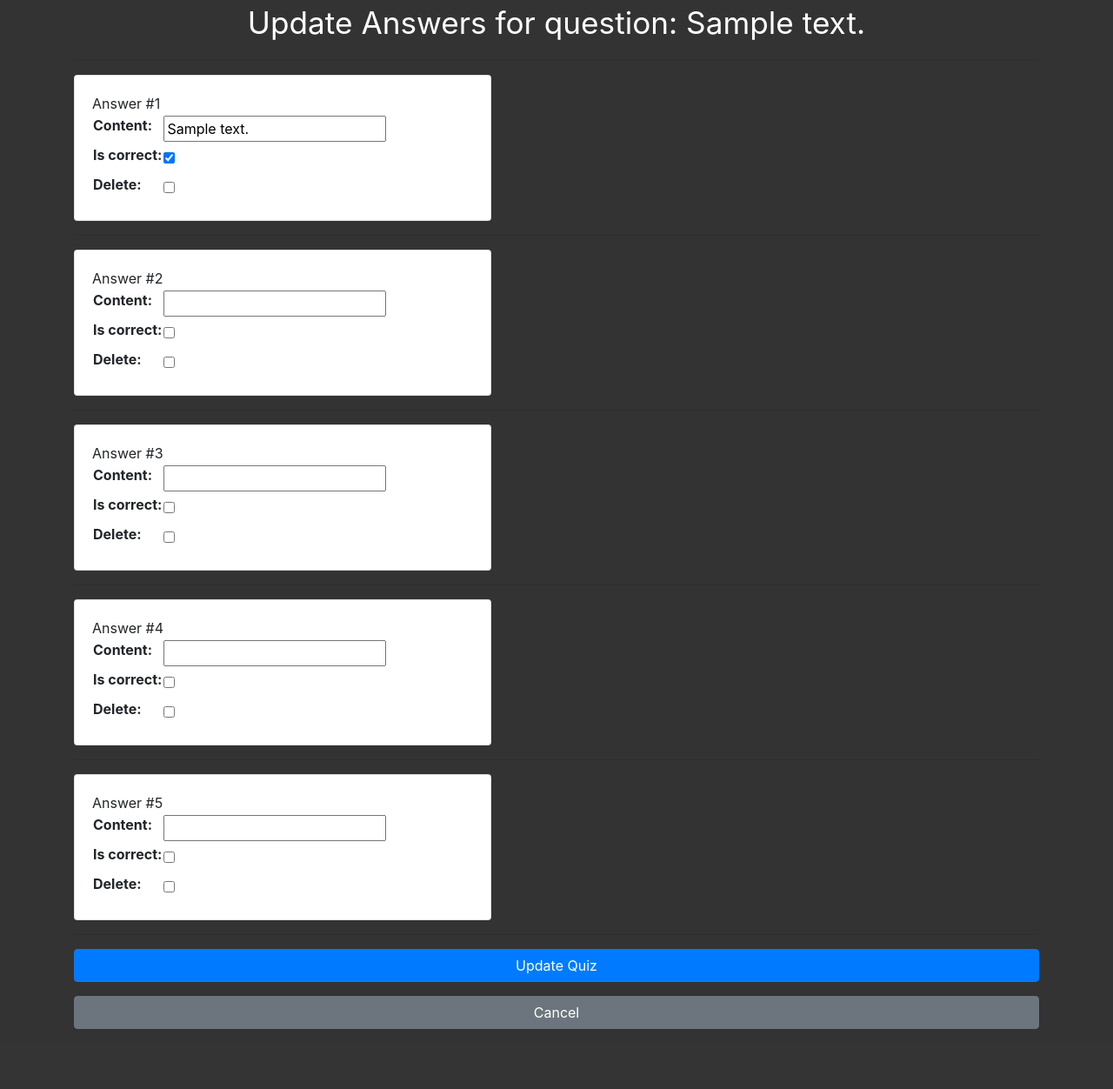
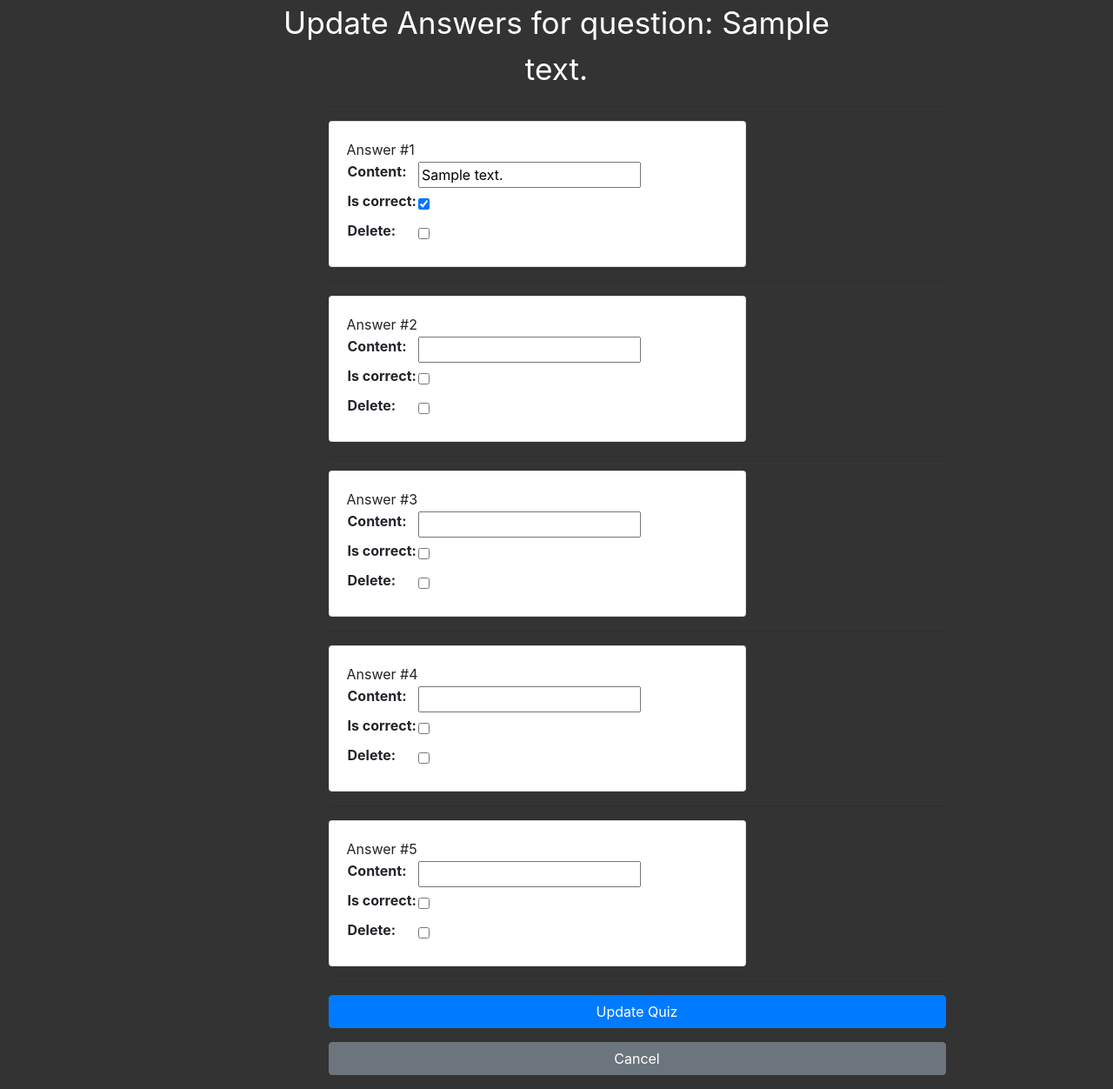
Before and after one commit to Camillus83/QuizApp, a Django app: page /quiz/edit/answer/00000000-0000-0000-0000-000000000001 in a window 1280 px wide. Shown: the part 56-1308 px from the top of the page at 87% size. Before the commit the page ends 1239 px from the top, so only its background shows below. Run offline with Django 4.2, Linux system fonts and the light colour scheme; a user stored in the database is signed in; tables that the repository leaves empty hold one stand-in row (values such as "Sample post"); parts of the project's set-up code (start-up, migrations or seed data) failed here and were passed over; some libraries are stand-ins or nearby versions.

Commit message:
fixing templates for attemps, question edit, quiz detail and answers edit, fixing view for attempt list

```diff
--- a/quiz/views.py
+++ b/quiz/views.py
@@ -63,6 +63,8 @@ class MyAttemptsListView(LoginRequiredMixin, ListView):
     model = Attempt
     template_name = "quiz/attempts_list.html"
     login_url = "account_login"
+    ordering = ["-attempt_date"]
+    paginate_by = 10
 
     def myattempts_queryset(self):
         query = self.request.GET.get("q")
--- a/templates/quiz/question_answer_edit.html
+++ b/templates/quiz/question_answer_edit.html
@@ -3,11 +3,16 @@
 {% block title %}Quiz List | QuizApp{% endblock title %}
 
 {% block content %}
-
+<div class="container">
+    <div class="row">
+        <div class="col-md-8 offset-md-2">
             <div class="question_answer_edit_header">
                 <h>Update Answers for question: {{question.content}}</h>
             </div>
-
+        </div>
+    </div>
+    <div class="row">
+        <div class="col-md-8 offset-md-3">
             <div class="question_answer_edit">
                 <form action="" method="post" enctype="multipart/form-data">
 
@@ -42,11 +47,14 @@
 
                     <hr>
                     <p>
-            <button type="submit" value="Update quiz" class="btn btn-primary w-100 mb-3">Update Quiz</button>
+                        <button type="submit" value="Update quiz" class="btn btn-primary w-100 mb-3">Update
+                            Quiz</button>
                         <a href="{{ view.get_success_url }}" role="button" class="btn btn-secondary w-100">Cancel</a>
                     </p>
 
                 </form>
             </div>
-
+        </div>
+    </div>
+</div>
 {% endblock content %}
--- a/templates/quiz/quiz_questions_edit.html
+++ b/templates/quiz/quiz_questions_edit.html
@@ -5,14 +5,14 @@
 {% block content %}
 <div class="container-fluid">
     <div class="row">
-        <div class="col-md-8 offset-md-2">
+        <div class="col-md-8 offset-md-3">
             <div class="quiz_edit_header">
                 <h> Update Questions for {{quiz.title}}</h>
             </div>
         </div>
     </div>
     <div class="row">
-        <div class="col-md-8 offset-md-2">
+        <div class="col-md-8 offset-md-3">
             <div class="quiz_edit">
                 <form action="" method="post" enctype="multipart/form-data">
                     {% csrf_token %}
```
Also changed, not shown: templates/quiz/attempts_list.html (+16 -0 lines), templates/quiz/quiz_detail.html (+7 -2 lines). Lines whose indentation alone changed are shown as unchanged.
